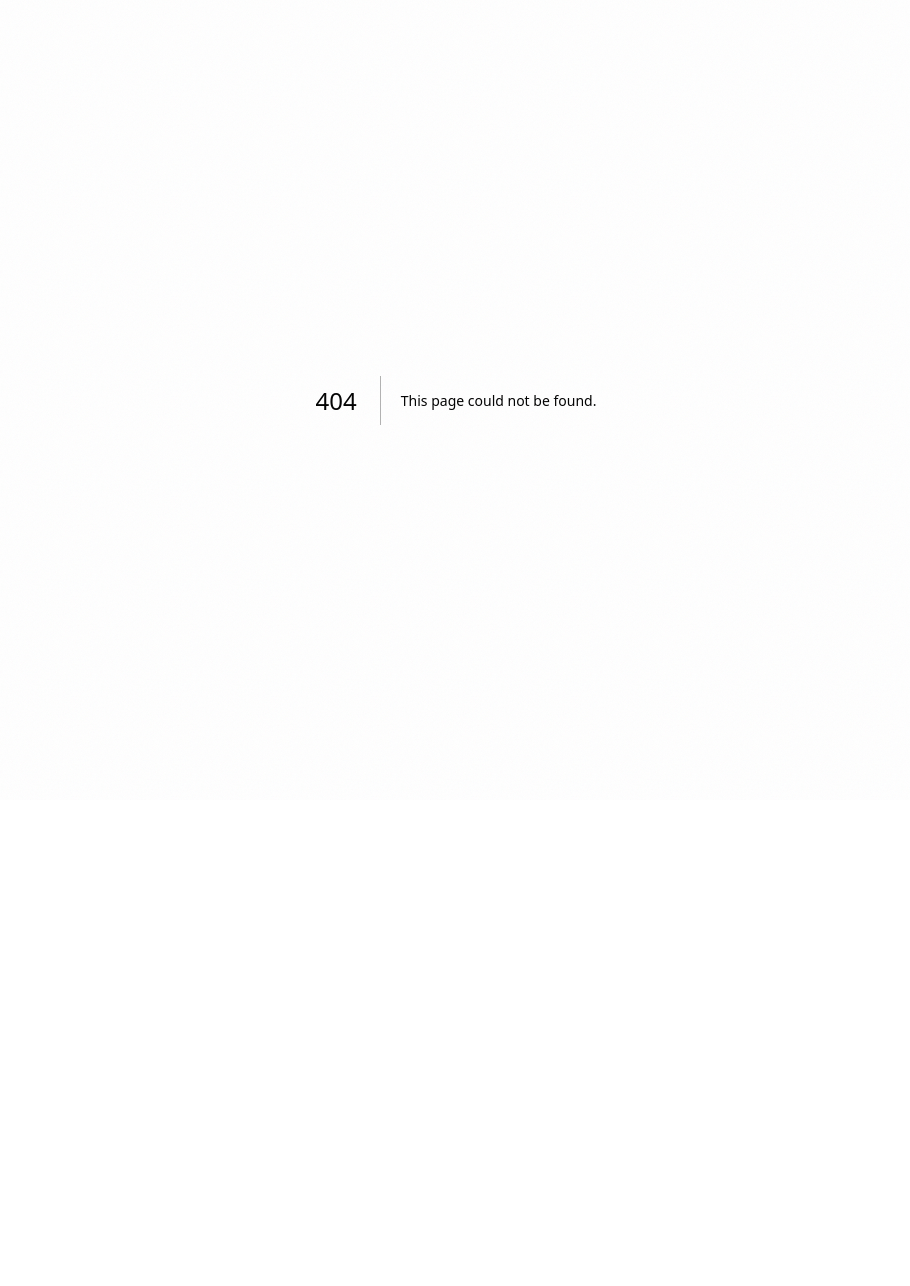
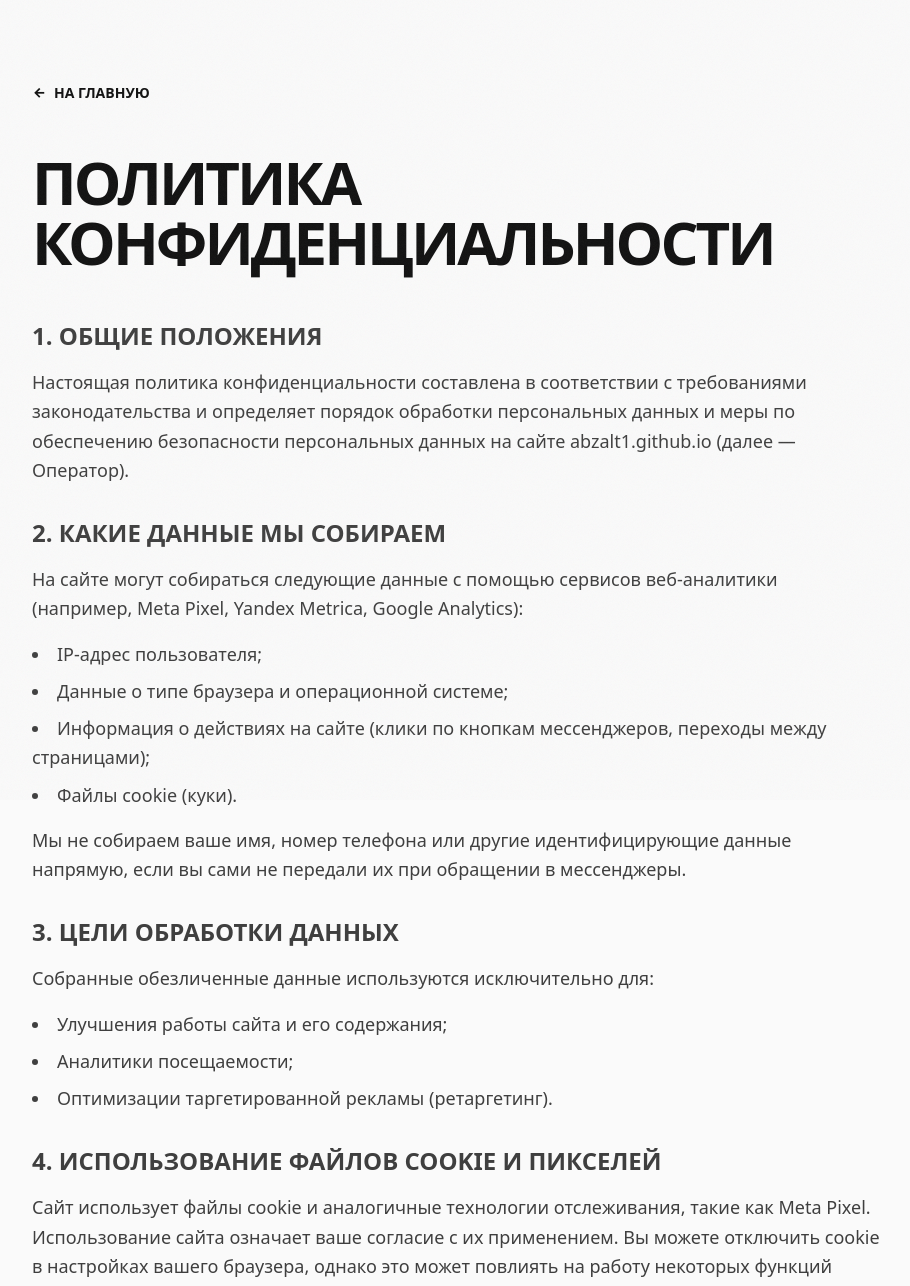
Before and after one commit to abzalt1/abzalt1.github.io, a Next.js app: page /privacy in a window 1280 px wide. Before the commit this address had no page. Shown: the top 1286 px of the page, without its empty margins (184-1094 px from the left). Before the commit the page ends 800 px from the top, so only its background shows below. Built offline with nearby package versions, Linux system fonts and the light colour scheme.

Commit message:
feat: setup meta pixel and privacy policy for targeted ads

```diff
--- /dev/null
+++ b/global.d.ts
@@ -0,0 +1,8 @@
+export {};
+
+declare global {
+  interface Window {
+    fbq: (...args: any[]) => void;
+    _fbq: any;
+  }
+}
--- a/src/app/layout.tsx
+++ b/src/app/layout.tsx
@@ -1,5 +1,6 @@
 import type { Metadata } from "next";
 import { Inter_Tight } from "next/font/google";
+import Script from "next/script";
 import "./globals.css";
 
 const interTight = Inter_Tight({
@@ -45,6 +46,20 @@ export default function RootLayout({
  <body
  className={`${interTight.variable} font-sans antialiased`}
  >
+ <Script id="meta-pixel" strategy="afterInteractive">
+ {`
+ !function(f,b,e,v,n,t,s)
+ {if(f.fbq)return;n=f.fbq=function(){n.callMethod?
+ n.callMethod.apply(n,arguments):n.queue.push(arguments)};
+ if(!f._fbq)f._fbq=n;n.push=n;n.loaded=!0;n.version='2.0';
+ n.queue=[];t=b.createElement(e);t.async=!0;
+ t.src=v;s=b.getElementsByTagName(e)[0];
+ s.parentNode.insertBefore(t,s)}(window, document,'script',
+ 'https://connect.facebook.net/en_US/fbevents.js');
+ fbq('init', '2281883288885583');
+ fbq('track', 'PageView');
+ `}
+ </Script>
  {children}
  </body>
  </html>
--- /dev/null
+++ b/src/app/privacy/page.tsx
@@ -0,0 +1,72 @@
+import React from 'react';
+import Link from 'next/link';
+import Footer from '@/components/Footer';
+
+export default function PrivacyPolicy() {
+  return (
+    <div className="bg-transparent text-black font-sans min-h-screen transition-colors duration-300 relative">
+      <main className="mb-20 relative z-10 max-w-4xl mx-auto px-6 py-20">
+        <div className="mb-12">
+          <Link href="/" className="inline-flex items-center gap-2 text-sm font-bold uppercase hover:opacity-70 transition-opacity">
+            <i className="ri-arrow-left-line"></i> На главную
+          </Link>
+        </div>
+
+        <h1 className="text-4xl md:text-6xl font-bold uppercase mb-12 tracking-tighter">Политика конфиденциальности</h1>
+
+        <div className="space-y-8 text-lg font-medium opacity-80 leading-relaxed">
+          <section>
+            <h2 className="text-2xl font-bold uppercase mb-4 text-black">1. Общие положения</h2>
+            <p>
+              Настоящая политика конфиденциальности составлена в соответствии с требованиями законодательства и определяет порядок обработки персональных данных и меры по обеспечению безопасности персональных данных на сайте abzalt1.github.io (далее — Оператор).
+            </p>
+          </section>
+
+          <section>
+            <h2 className="text-2xl font-bold uppercase mb-4 text-black">2. Какие данные мы собираем</h2>
+            <p>
+              На сайте могут собираться следующие данные с помощью сервисов веб-аналитики (например, Meta Pixel, Yandex Metrica, Google Analytics):
+            </p>
+            <ul className="list-disc list-inside mt-4 space-y-2">
+              <li>IP-адрес пользователя;</li>
+              <li>Данные о типе браузера и операционной системе;</li>
+              <li>Информация о действиях на сайте (клики по кнопкам мессенджеров, переходы между страницами);</li>
+              <li>Файлы cookie (куки).</li>
+            </ul>
+            <p className="mt-4">
+              Мы не собираем ваше имя, номер телефона или другие идентифицирующие данные напрямую, если вы сами не передали их при обращении в мессенджеры.
+            </p>
+          </section>
+
+          <section>
+            <h2 className="text-2xl font-bold uppercase mb-4 text-black">3. Цели обработки данных</h2>
+            <p>
+              Собранные обезличенные данные используются исключительно для:
+            </p>
+            <ul className="list-disc list-inside mt-4 space-y-2">
+              <li>Улучшения работы сайта и его содержания;</li>
+              <li>Аналитики посещаемости;</li>
+              <li>Оптимизации таргетированной рекламы (ретаргетинг).</li>
+            </ul>
+          </section>
+
+          <section>
+            <h2 className="text-2xl font-bold uppercase mb-4 text-black">4. Использование файлов Cookie и Пикселей</h2>
+            <p>
+              Сайт использует файлы cookie и аналогичные технологии отслеживания, такие как Meta Pixel. Использование сайта означает ваше согласие с их применением. Вы можете отключить cookie в настройках вашего браузера, однако это может повлиять на работу некоторых функций сайта.
+            </p>
+          </section>
+
+          <section>
+            <h2 className="text-2xl font-bold uppercase mb-4 text-black">5. Обратная связь</h2>
+            <p>
+              Пользователь может получить любые разъяснения по интересующим вопросам, касающимся обработки его персональных данных, обратившись к Оператору через Telegram: <strong>@abzalt1</strong> или WhatsApp.
+            </p>
+          </section>
+        </div>
+      </main>
+
+      <Footer />
+    </div>
+  );
+}
--- a/src/components/Contact.tsx
+++ b/src/components/Contact.tsx
@@ -41,6 +41,9 @@ export default function Contact() {
  // We don't use e.preventDefault() here anymore to ensure the browser
  // handles the link click immediately and natively, which is essential
  // for opening deep links (like Telegram) in Instagram and Safari.
+
+ // Track Meta Pixel event
+ window.fbq?.('track', 'Contact');
 
  const btn = e.currentTarget;
  const originalContent = btn.innerHTML;
--- a/src/components/Footer.tsx
+++ b/src/components/Footer.tsx
@@ -4,8 +4,9 @@ export default function Footer() {
  const currentYear = new Date().getFullYear();
 
  return (
- <footer className="flex justify-between items-center text-xs font-bold uppercase tracking-wider opacity-60 relative z-10 px-6 md:px-20 py-16">
+ <footer className="flex flex-col md:flex-row justify-between items-center text-xs font-bold uppercase tracking-wider opacity-60 relative z-10 px-6 md:px-20 py-16 gap-4 md:gap-0">
  <p>© <span>{currentYear}</span> <a href="#" className="hover-underline-animation">abzalt1.dev</a></p>
+ <a href="/privacy" className="hover-underline-animation">Privacy Policy</a>
  <a href="#" className="hover-underline-animation">Architectural Web Design</a>
  </footer>
  );
--- a/src/components/Hero.tsx
+++ b/src/components/Hero.tsx
@@ -98,15 +98,15 @@ export default function Hero() {
  </div>
 
  <div className="flex-grow flex flex-col">
- <a href="https://t.me/abzalt1" target="_blank" className="arrow-link flex-1 flex items-center justify-between p-6 text-xl font-bold uppercase border-b-grid hover:bg-black hover:text-white :bg-white :text-black transition-colors group" rel="noopener noreferrer">
+ <a href="https://t.me/abzalt1" onClick={() => window.fbq?.('track', 'Contact')} target="_blank" className="arrow-link flex-1 flex items-center justify-between p-6 text-xl font-bold uppercase border-b-grid hover:bg-black hover:text-white :bg-white :text-black transition-colors group" rel="noopener noreferrer">
  <span>Telegram</span>
  <i className="ri-arrow-right-up-line arrow-icon transition-transform"></i>
  </a>
- <a href="https://wa.me/77081901222" target="_blank" className="arrow-link flex-1 flex items-center justify-between p-6 text-xl font-bold uppercase border-b-grid hover:bg-black hover:text-white :bg-white :text-black transition-colors group" rel="noopener noreferrer">
+ <a href="https://wa.me/77081901222" onClick={() => window.fbq?.('track', 'Contact')} target="_blank" className="arrow-link flex-1 flex items-center justify-between p-6 text-xl font-bold uppercase border-b-grid hover:bg-black hover:text-white :bg-white :text-black transition-colors group" rel="noopener noreferrer">
  <span>WhatsApp</span>
  <i className="ri-arrow-right-up-line arrow-icon transition-transform"></i>
  </a>
- <a href="https://instagram.com/abzalt1" target="_blank" className="arrow-link flex-1 flex items-center justify-between p-6 text-xl font-bold uppercase hover:bg-black hover:text-white :bg-white :text-black transition-colors group" rel="noopener noreferrer">
+ <a href="https://instagram.com/abzalt1" onClick={() => window.fbq?.('track', 'Contact')} target="_blank" className="arrow-link flex-1 flex items-center justify-between p-6 text-xl font-bold uppercase hover:bg-black hover:text-white :bg-white :text-black transition-colors group" rel="noopener noreferrer">
  <span>Instagram</span>
  <i className="ri-arrow-right-up-line arrow-icon transition-transform"></i>
  </a>
```
